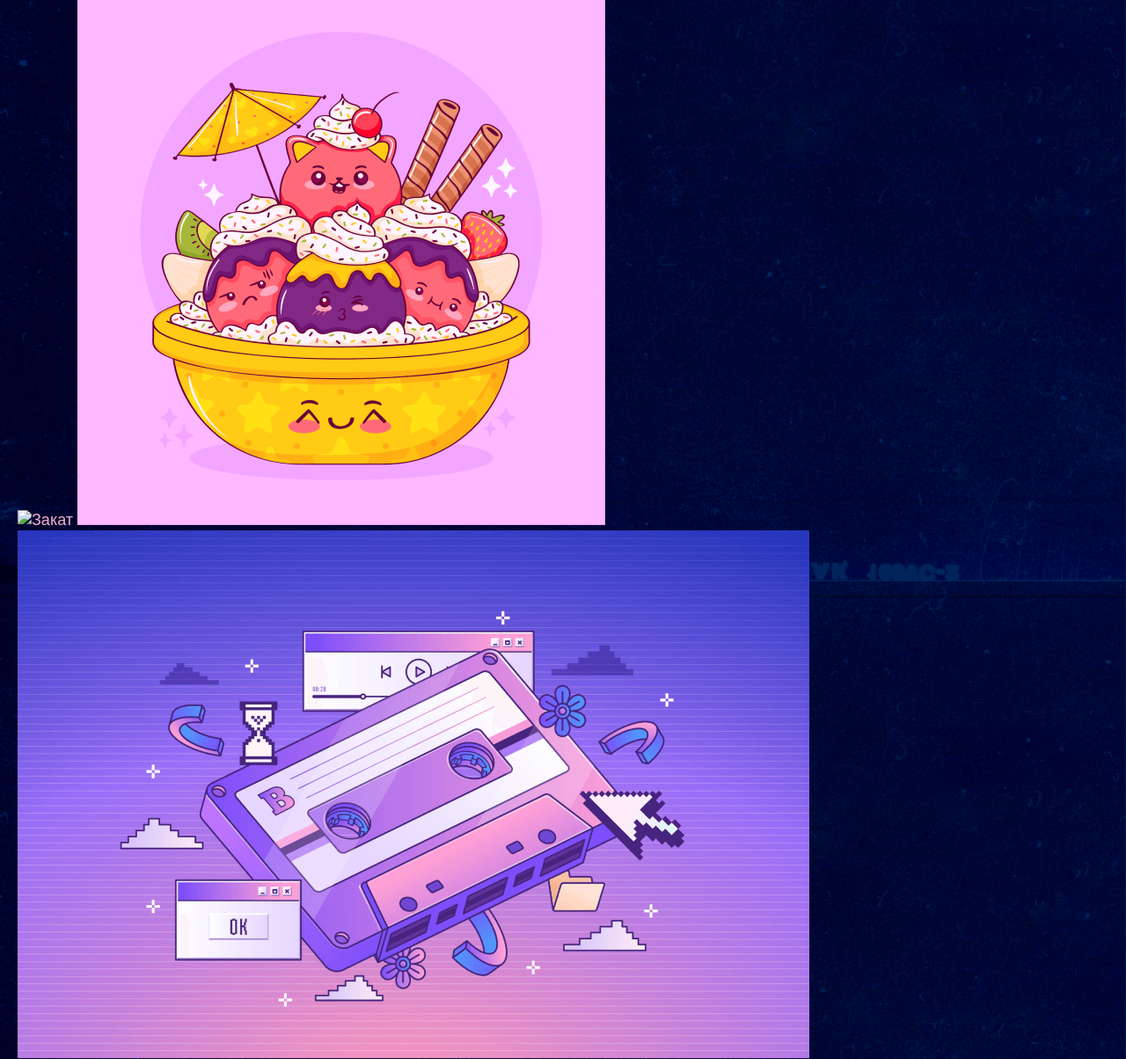
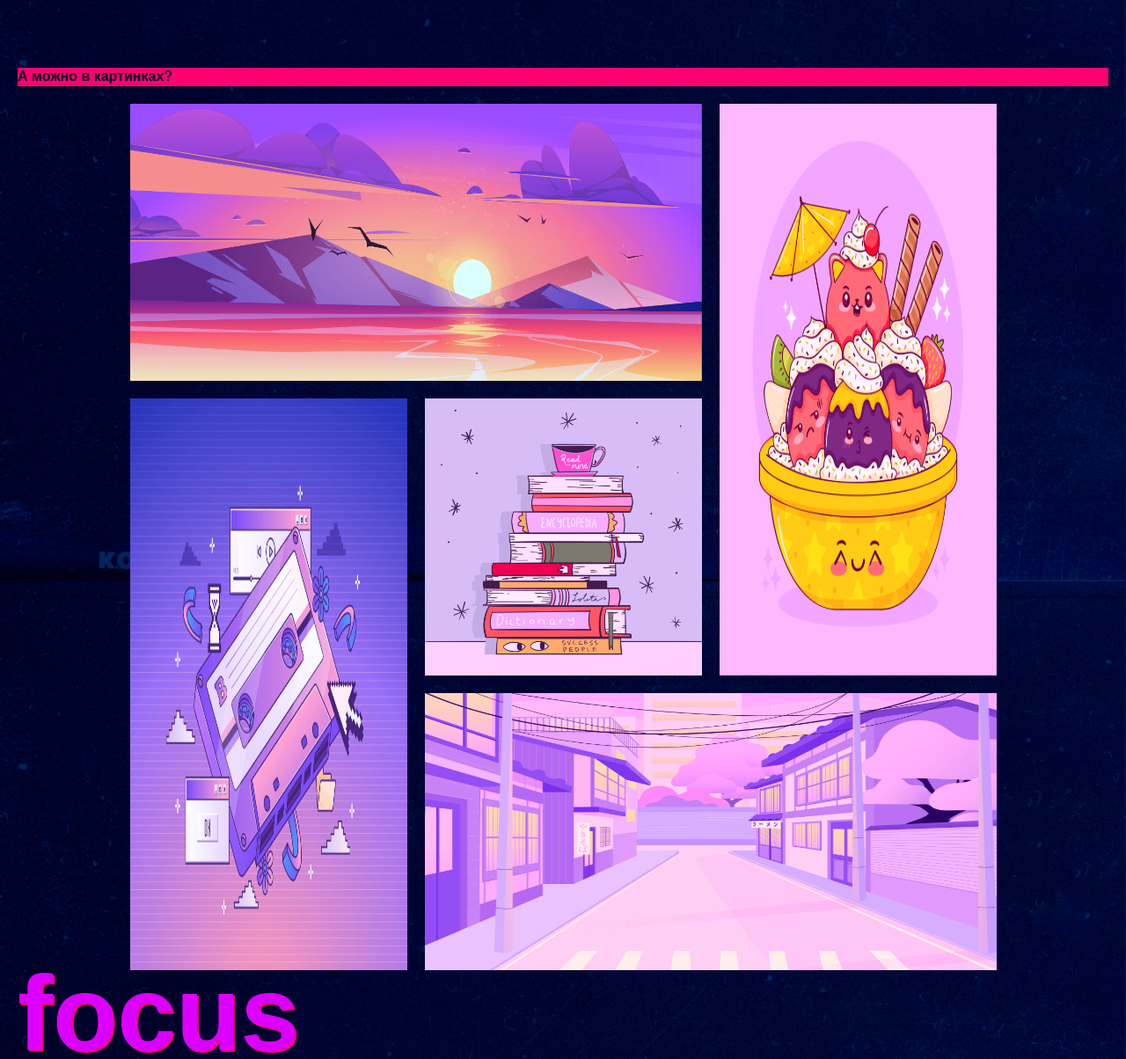
Before and after one commit to simonenkof/slozhno-sosredotochitsya, a plain HTML site: page index.html in a window 1280 px wide. Shown: the part 2539-3743 px from the top of the page at 88% size. Drawn offline with Linux system fonts and the light colour scheme.

Commit message:
galery section

```diff
--- a/index.html
+++ b/index.html
@@ -199,11 +199,39 @@
         </div>
       </section>
       <section class="gallery">
-        <img src="./images/sunset.png'" alt="Закат" />
-        <img src="./images/ice-cream.png" alt="Мороженое" />
-        <img src="./images/tape.png" alt="Касета" />
-        <img src="./images/books.png" alt="Книги" />
-        <img src="./images/street.png" alt="Улица" />
+        <h2 class="subtitle-accent title-decor">А можно в картинках?</h2>
+        <div class="gallery__images">
+          <img
+            src="./images/sunset.png"
+            alt="Закат"
+            loading="lazy"
+            class="gallery__image image-sunset"
+          />
+          <img
+            src="./images/ice-cream.png"
+            alt="Мороженое"
+            loading="lazy"
+            class="gallery__image image-ice-cream"
+          />
+          <img
+            src="./images/tape.png"
+            alt="Касета"
+            loading="lazy"
+            class="gallery__image image-tape"
+          />
+          <img
+            src="./images/books.png"
+            alt="Книги"
+            loading="lazy"
+            class="gallery__image image-books"
+          />
+          <img
+            src="./images/street.png"
+            alt="Улица"
+            loading="lazy"
+            class="gallery__image image-street"
+          />
+        </div>
       </section>
     </main>
     <footer class="footer">
--- a/styles/style.css
+++ b/styles/style.css
@@ -165,7 +165,8 @@
 
 .reasons {
   display: grid;
-  grid-template-columns: repeat(6, 1fr);
+  grid-template-columns: 315px 315px 315px;
+  justify-content: center;
   margin-block-start: 80px;
   row-gap: 20px;
 }
@@ -220,6 +221,46 @@
   font-weight: 400;
 }
 
+.gallery {
+  display: flex;
+  flex-direction: column;
+  gap: 20px;
+  margin-block-start: 80px;
+}
+
+.gallery__images {
+  display: grid;
+  grid-template-columns: 315px 315px 315px;
+  grid-template-rows: 315px 315px 315px;
+  justify-content: center;
+  gap: 20px;
+}
+
+.gallery__image {
+  width: 100%;
+  height: 100%;
+}
+
+.image-sunset {
+  grid-area: 1 / 1 / 2 / 3;
+}
+
+.image-ice-cream {
+  grid-area: 1 / 3 / 3 / 3;
+}
+
+.image-tape {
+  grid-area: 2 / 1 / 4 / 2;
+}
+
+.image-books {
+  grid-area: 2 / 2 / 2 / 3;
+}
+
+.image-street {
+  grid-area: 3 / 2 / 3 / 4;
+}
+
 .footer__title {
   color: var(--title-color);
   text-shadow: 2px 2px 0px var(--accent-color);
```
